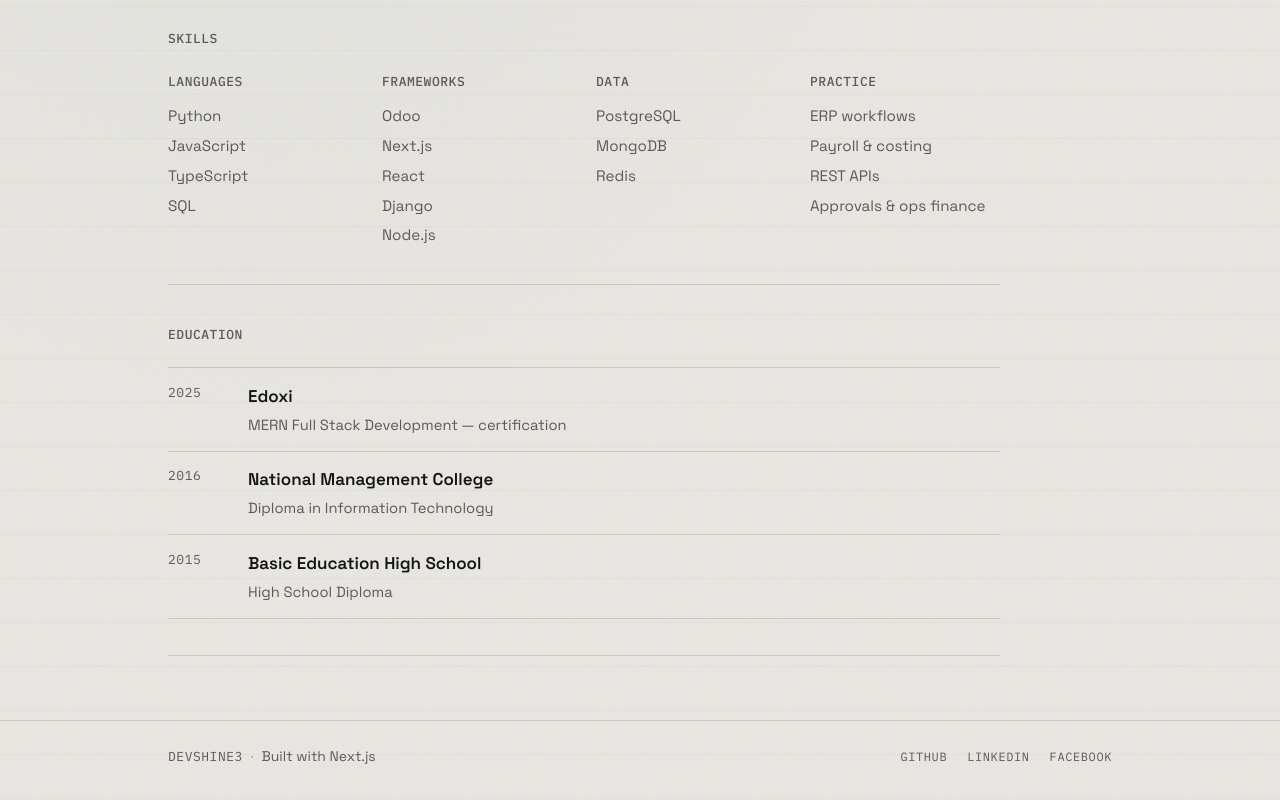
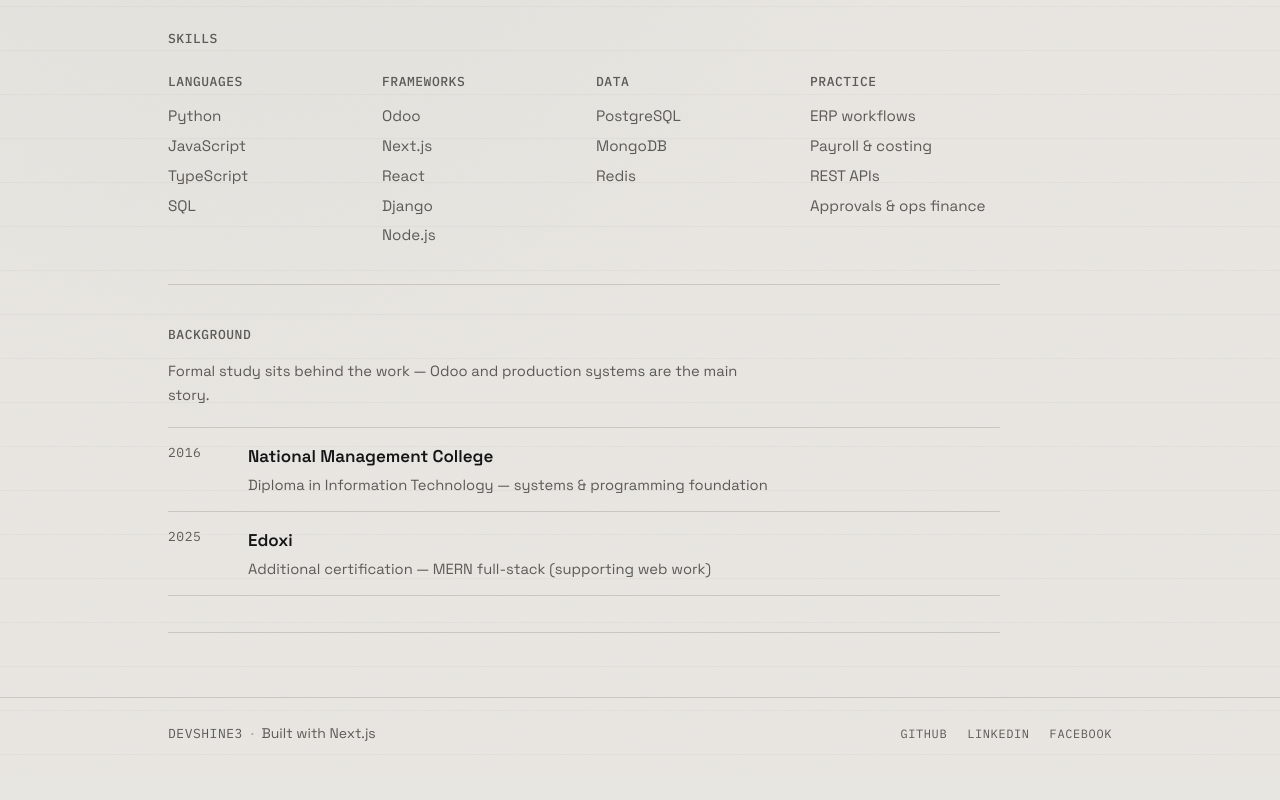
Before and after one commit to devShine3/portfolio-website, a Next.js app: page /about in a window 1280 px wide. Shown: the part 654-1454 px from the top of the page. After the commit the page ends 1431 px from the top, so only its background shows below. Built offline with nearby package versions, Linux system fonts and the light colour scheme.

Commit message:
Polish Work private labels and About education weight.
Show Private · enterprise on closed projects; demote MERN so Odoo stays primary.

```diff
--- a/app/about/about.module.css
+++ b/app/about/about.module.css
@@ -68,6 +68,13 @@
   font-weight: 500;
 }
 
+.eduLead {
+  margin: -0.5rem 0 1.25rem;
+  max-width: 36rem;
+  font-size: 0.92rem;
+  color: var(--muted);
+}
+
 .skillGrid {
   display: grid;
   grid-template-columns: repeat(4, 1fr);
--- a/app/about/page.tsx
+++ b/app/about/page.tsx
@@ -98,8 +98,12 @@ export default function AboutPage() {
 
       <section className={styles.block}>
         <h2 className={styles.blockTitle}>
-          <span className="mono">education</span>
+          <span className="mono">background</span>
         </h2>
+        <p className={styles.eduLead}>
+          Formal study sits behind the work — Odoo and production systems are the
+          main story.
+        </p>
         <ul className={styles.eduList}>
           {education.map((item) => (
             <li key={item.id} className={styles.eduItem}>
--- a/components/WorkList.module.css
+++ b/components/WorkList.module.css
@@ -82,6 +82,12 @@
   color: var(--accent);
 }
 
+.private {
+  color: var(--muted);
+  opacity: 0.85;
+  white-space: nowrap;
+}
+
 .summary {
   margin: 0.85rem 0 0;
   max-width: 42rem;
--- a/components/WorkList.tsx
+++ b/components/WorkList.tsx
@@ -68,6 +68,9 @@ export default function WorkList() {
                       Code
                     </a>
                   ) : null}
+                  {project.private || (!project.live && !project.github) ? (
+                    <span className={styles.private}>Private · enterprise</span>
+                  ) : null}
                 </div>
               </div>
               <p className={styles.summary}>{project.summary}</p>
--- a/content/education.ts
+++ b/content/education.ts
@@ -5,24 +5,19 @@ export type EducationItem = {
   detail: string;
 };
 
+/** Order: foundation first, then continuing study — Odoo story stays primary on About */
 export const education: EducationItem[] = [
+  {
+    id: "nmc",
+    year: "2016",
+    institution: "National Management College",
+    detail: "Diploma in Information Technology — systems & programming foundation",
+  },
   {
     id: "mern",
     year: "2025",
     institution: "Edoxi",
-    detail: "MERN Full Stack Development — certification",
-  },
-  {
-    id: "nmc",
-    year: "2016",
-    institution: "National Management College",
-    detail: "Diploma in Information Technology",
-  },
-  {
-    id: "high-school",
-    year: "2015",
-    institution: "Basic Education High School",
-    detail: "High School Diploma",
+    detail: "Additional certification — MERN full-stack (supporting web work)",
   },
 ];
 
--- a/content/projects.ts
+++ b/content/projects.ts
@@ -7,6 +7,8 @@ export type Project = {
   image?: string;
   github?: string;
   live?: string;
+  /** When true (or when no public links), show a quiet private label */
+  private?: boolean;
 };
 
 export const projectFilters = [
@@ -38,6 +40,7 @@ export const projects: Project[] = [
     outcome:
       "Finance and HR can attribute labor cost with less manual spreadsheet work after each run.",
     tags: ["Odoo", "Python", "PostgreSQL"],
+    private: true,
   },
   {
     id: "request-platform",
@@ -47,6 +50,7 @@ export const projects: Project[] = [
     outcome:
       "Replaced fragmented email/paper requests with one structured path inside ERP.",
     tags: ["Odoo", "Python", "PostgreSQL"],
+    private: true,
   },
   {
     id: "petty-cash",
@@ -56,6 +60,7 @@ export const projects: Project[] = [
     outcome:
       "Ops teams submit and review cash in batches instead of one-off entries.",
     tags: ["Odoo", "Python", "PostgreSQL"],
+    private: true,
   },
   {
     id: "mobile-api",
@@ -65,6 +70,7 @@ export const projects: Project[] = [
     outcome:
       "One stable API surface for mobile clients instead of ad-hoc endpoints.",
     tags: ["Odoo", "Python", "APIs"],
+    private: true,
   },
   {
     id: "fleet-hotel",
```
